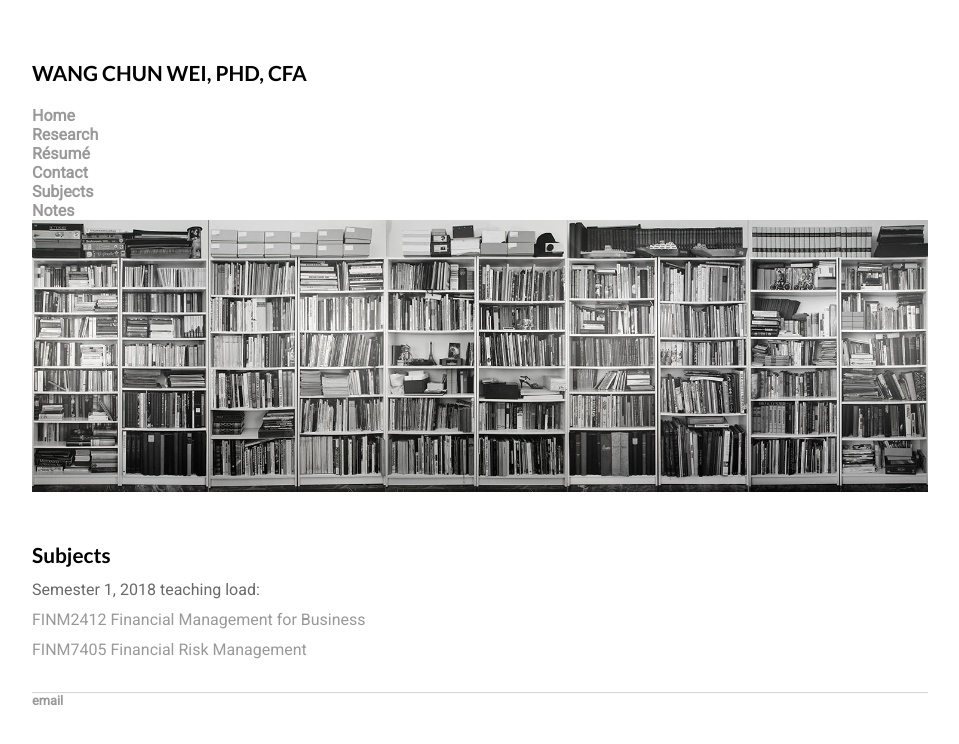
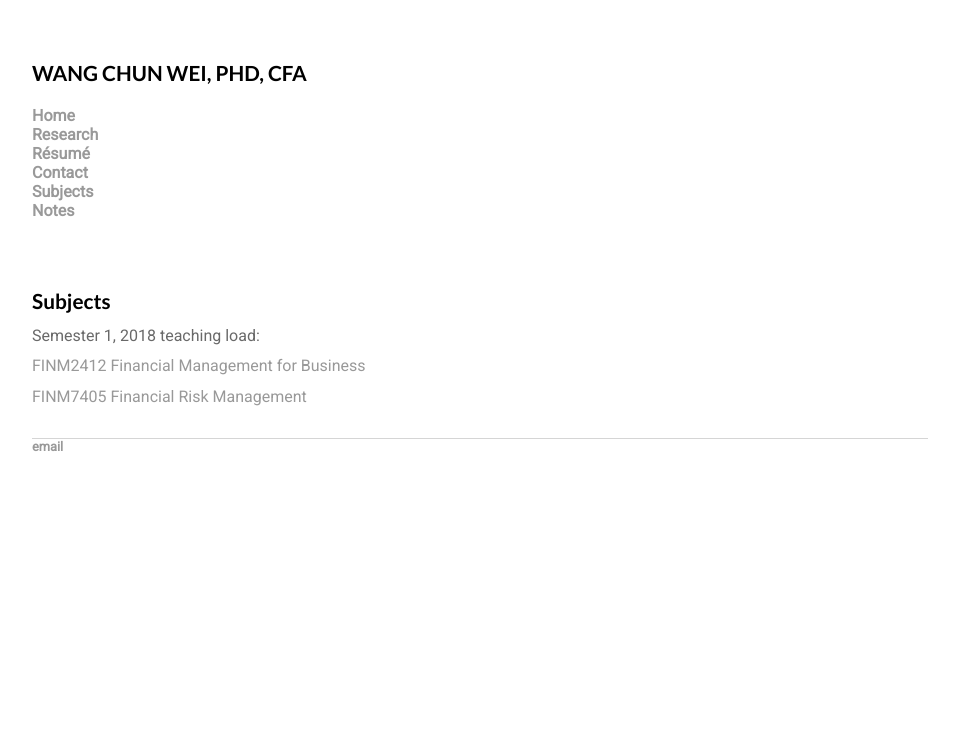
Before and after one commit to weiwangchun/weiwangchun.github.io, a Jekyll site: the page built from teaching/index.html, in a window 1280 px wide. Shown: the top 744 px of the page, without its empty margins (160-1119 px from the left). Built offline with Jekyll 4.4.1, drawn with Linux system fonts in a browser that asks for light colours; some web fonts are replaced.

Commit message:
Update index.html

```diff
--- a/teaching/index.html
+++ b/teaching/index.html
@@ -5,7 +5,7 @@
 
 <div class="blurb">
 
-  <img src="books.jpg" align="middle", width ="100%", height ="30%">
+  <!-- <img src="books.jpg" align="middle", width ="100%", height ="30%"> -->
   <br>
   <br>
   <br>
```
